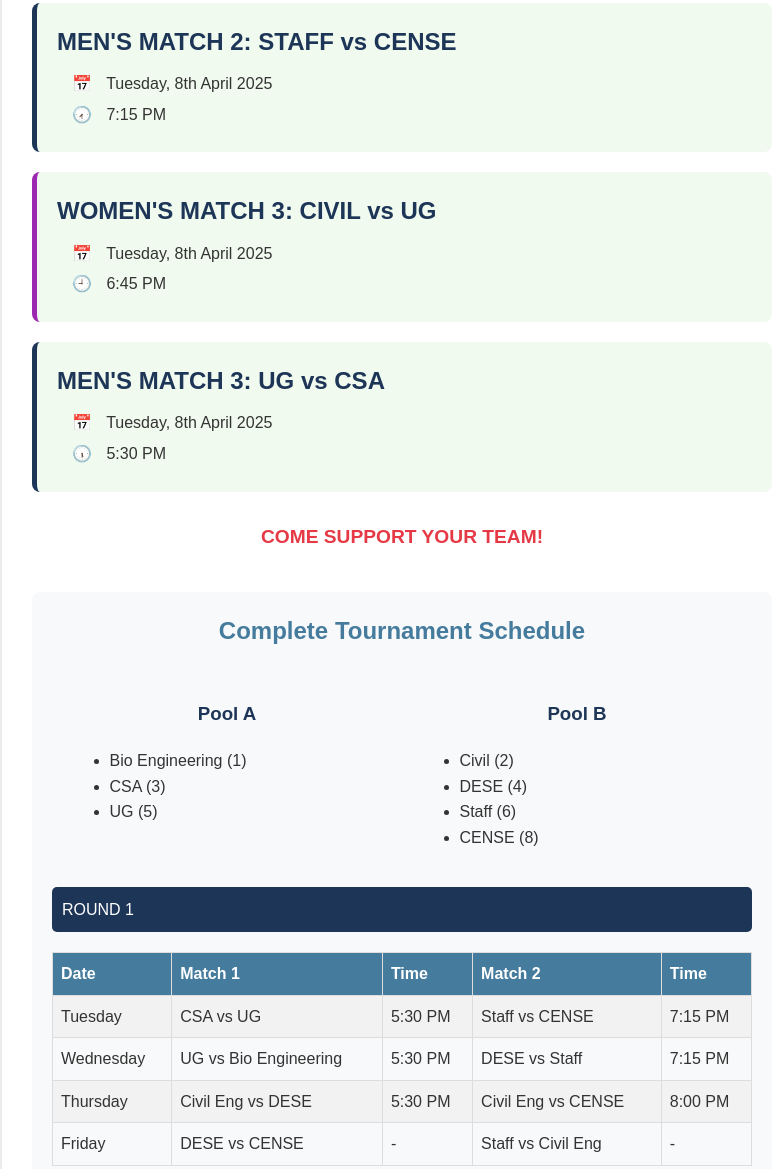
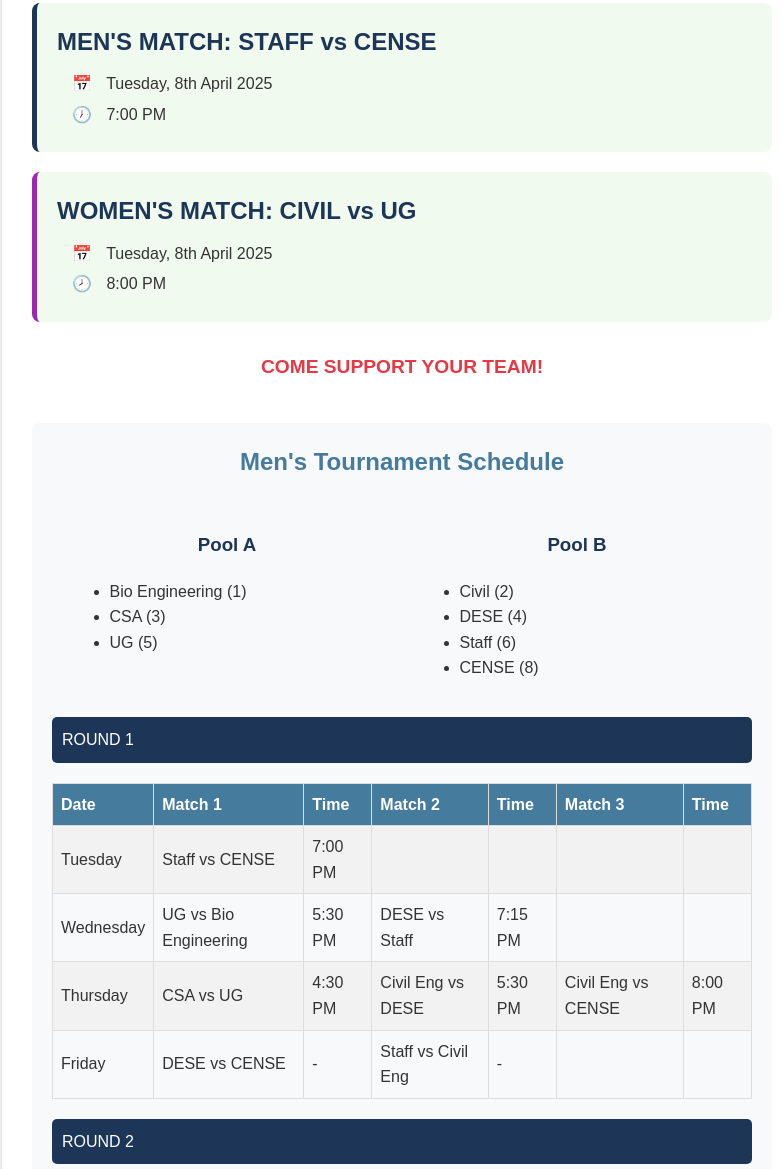
Before and after one commit to SHAUKAT23/Matches, a plain HTML site: page index.html in a window 1280 px wide. Shown: the part 272-1441 px from the top of the page, without its empty margins (238-1021 px from the left). Drawn offline with Linux system fonts and the light colour scheme.

Commit message:
Update index.html

```diff
--- a/index.html
+++ b/index.html
@@ -132,26 +132,18 @@
 
         <div class="matches-container">
             <div class="match men">
-                <div class="teams">MEN'S MATCH 2: STAFF vs CENSE</div>
+                <div class="teams">MEN'S MATCH: STAFF vs CENSE</div>
                 <div class="details">
                     <p class="detail"><span class="icon">📅</span> Tuesday, 8th April 2025</p>
-                    <p class="detail"><span class="icon">🕢</span> 7:15 PM</p>
+                    <p class="detail"><span class="icon">🕖</span> 7:00 PM</p>
                 </div>
             </div>
 
             <div class="match women">
-                <div class="teams">WOMEN'S MATCH 3: CIVIL vs UG</div>
+                <div class="teams">WOMEN'S MATCH: CIVIL vs UG</div>
                 <div class="details">
                     <p class="detail"><span class="icon">📅</span> Tuesday, 8th April 2025</p>
-                    <p class="detail"><span class="icon">🕘</span> 6:45 PM</p>
-                </div>
-            </div>
-
-            <div class="match men">
-                <div class="teams">MEN'S MATCH 3: UG vs CSA</div>
-                <div class="details">
-                    <p class="detail"><span class="icon">📅</span> Tuesday, 8th April 2025</p>
-                    <p class="detail"><span class="icon">🕠</span> 5:30 PM</p>
+                    <p class="detail"><span class="icon">🕗</span> 8:00 PM</p>
                 </div>
             </div>
         </div>
@@ -161,7 +153,7 @@
         </div>
 
         <div class="schedule">
-            <h2>Complete Tournament Schedule</h2>
+            <h2>Men's Tournament Schedule</h2>
 
             <div class="pools">
                 <div class="pool">
@@ -192,13 +184,17 @@
                     <th>Time</th>
                     <th>Match 2</th>
                     <th>Time</th>
+                    <th>Match 3</th>
+                    <th>Time</th>
                 </tr>
                 <tr>
                     <td>Tuesday</td>
-                    <td>CSA vs UG</td>
-                    <td>5:30 PM</td>
                     <td>Staff vs CENSE</td>
-                    <td>7:15 PM</td>
+                    <td>7:00 PM</td>
+                    <td></td>
+                    <td></td>
+                    <td></td>
+                    <td></td>
                 </tr>
                 <tr>
                     <td>Wednesday</td>
@@ -206,9 +202,13 @@
                     <td>5:30 PM</td>
                     <td>DESE vs Staff</td>
                     <td>7:15 PM</td>
+                    <td></td>
+                    <td></td>
                 </tr>
                 <tr>
                     <td>Thursday</td>
+                    <td>CSA vs UG</td>
+                    <td>4:30 PM</td>
                     <td>Civil Eng vs DESE</td>
                     <td>5:30 PM</td>
                     <td>Civil Eng vs CENSE</td>
@@ -220,6 +220,8 @@
                     <td>-</td>
                     <td>Staff vs Civil Eng</td>
                     <td>-</td>
+                    <td></td>
+                    <td></td>
                 </tr>
             </table>
 
```
